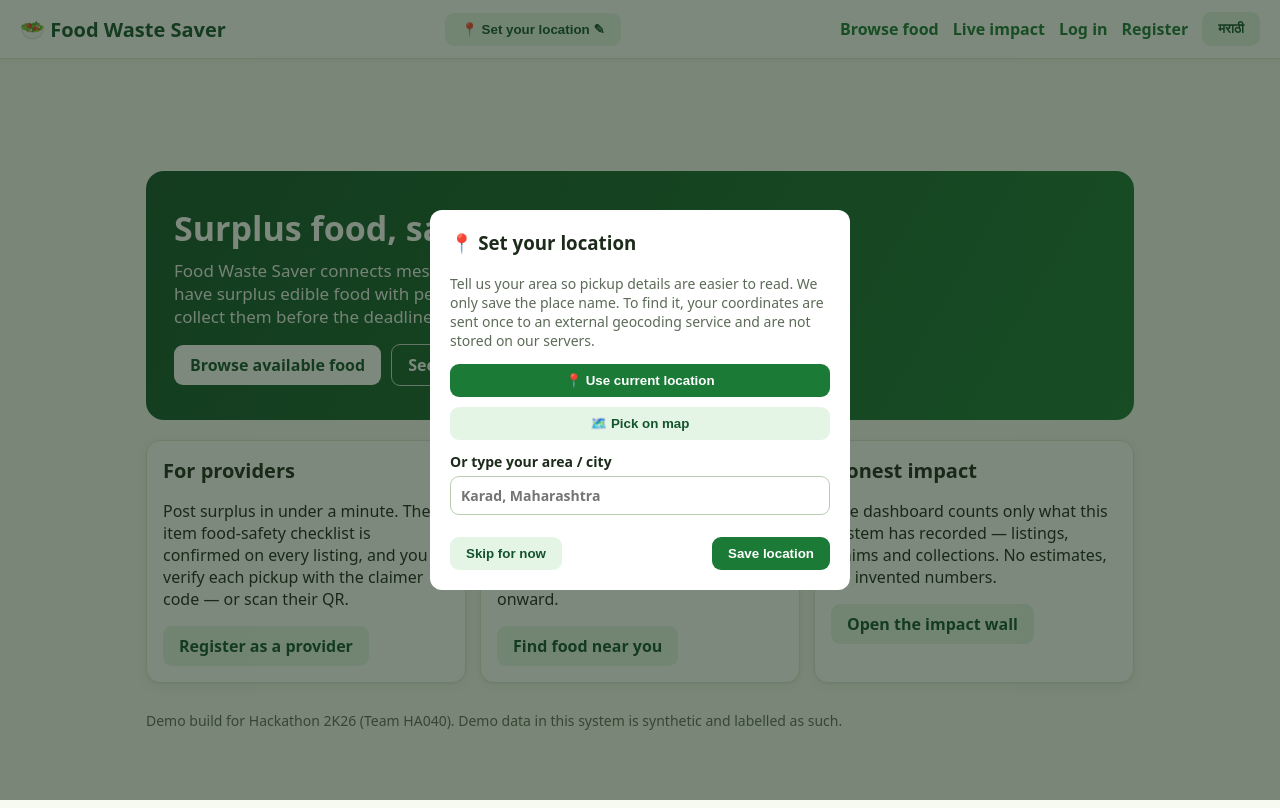
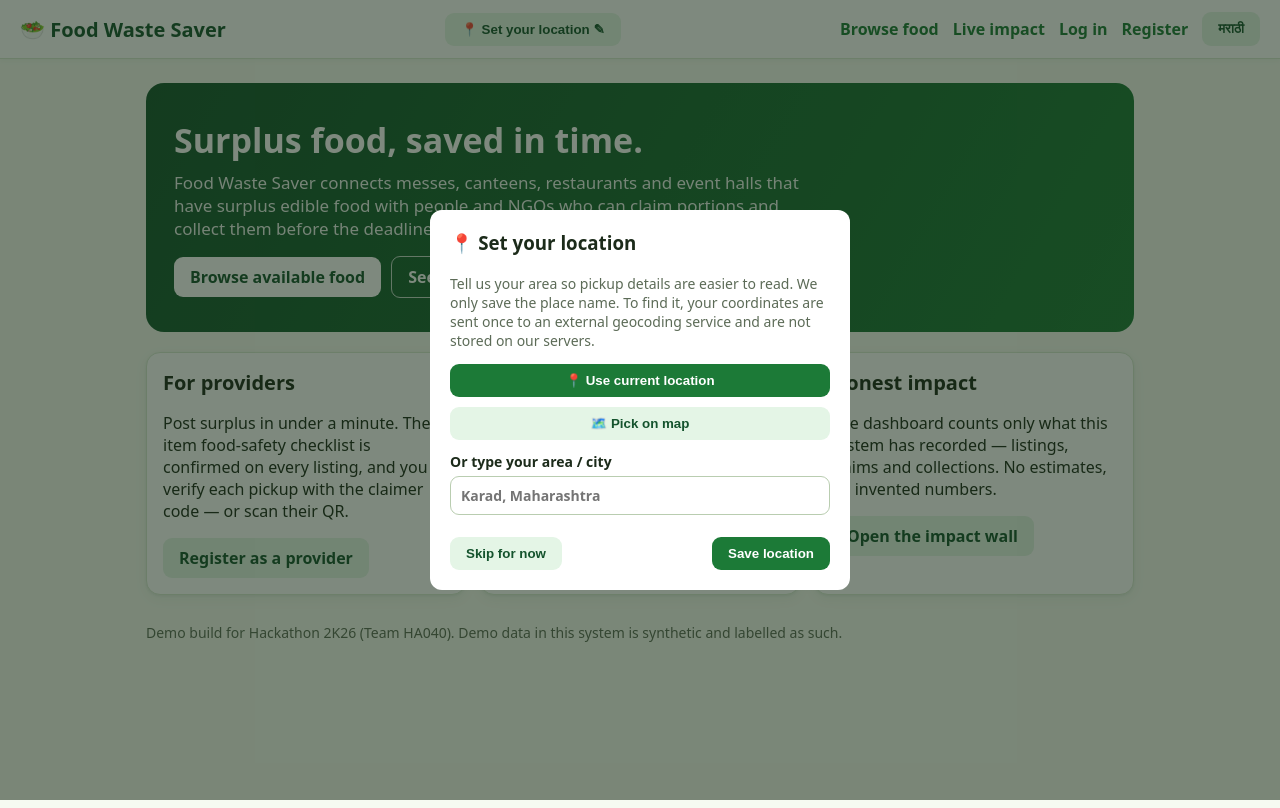
Before and after one commit to Prathamesh-Z/Surplus-Food-Donation-, a React (Vite) app in the folder client/: page / in a window 1280 px wide. Built offline with nearby package versions, Linux system fonts and the light colour scheme; no server answers.

Commit message:
style: tighten browse navbar spacing

```diff
--- a/client/src/App.jsx
+++ b/client/src/App.jsx
@@ -45,7 +45,7 @@ export function App() {
     <NotificationsProvider>
       <Nav />
       <NotificationBanners />
-      <div className="container">
+      <div className="container inviteWrap">
         <InviteBanner />
       </div>
       <main className="container">
--- a/client/src/styles.css
+++ b/client/src/styles.css
@@ -36,6 +36,11 @@ h2 { font-size: 20px; margin: 26px 0 10px; }
 .nav nav a:hover { text-decoration: underline; }
 
 .container { max-width: 1020px; margin: 0 auto; padding: 24px 16px 64px; }
+/* The invite banner renders only for logged-out visitors carrying an
+   invite code; the rest of the time its wrapper would otherwise leave
+   an 88px band of pure padding (24px top + 64px bottom) between the
+   navbar and every page's content. Collapse it when empty. */
+.inviteWrap:empty { display: none; }
 
 /* ── Cards, badges, controls ────────────────────────────────── */
 .card {
```
Also changed, not shown: 1 other file (tests, documents, lock files or other folders).
